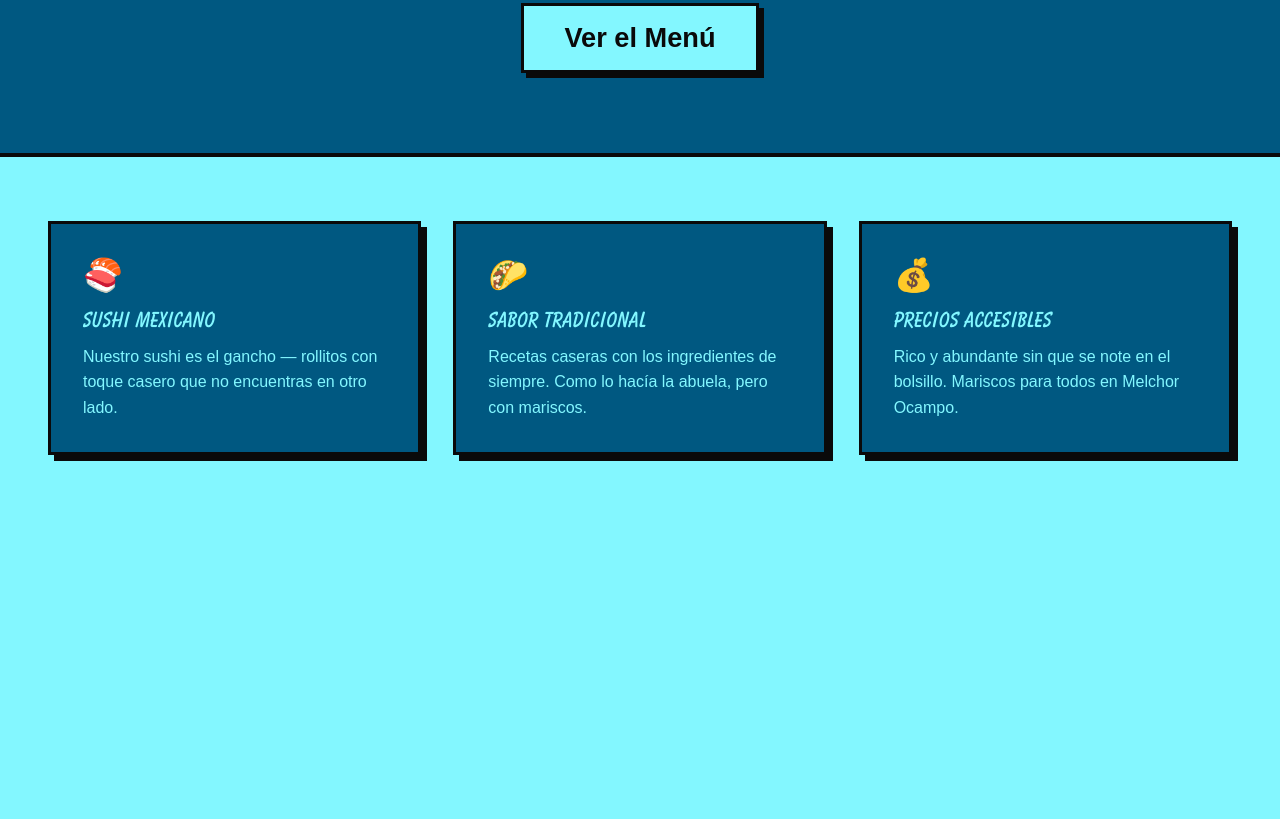
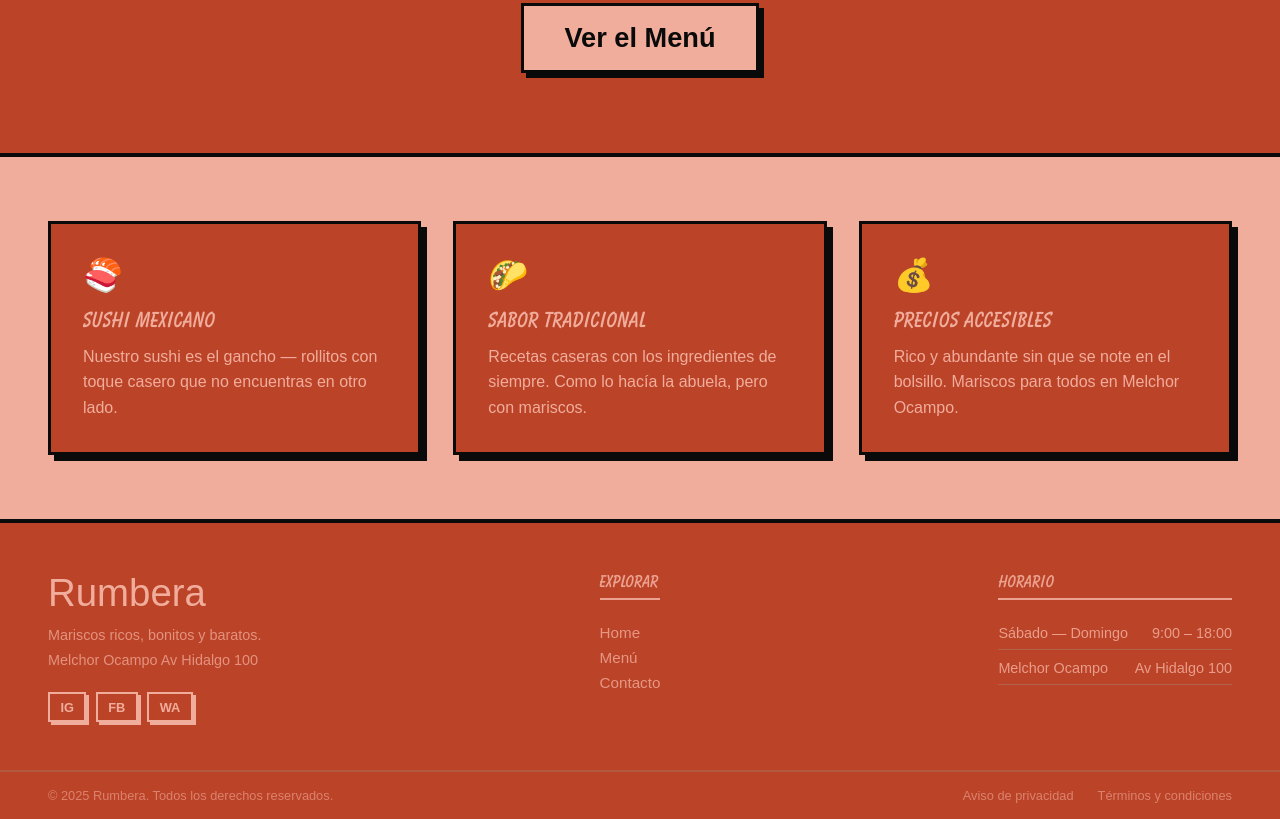
Before and after one commit to AlejandroNav/restaurant-project, a website built with webpack: page src/template.html in a window 1280 px wide. Shown: the part 426-1245 px from the top of the page. Before the commit the page ends 945 px from the top, so only its background shows below. Built offline with nearby package versions, Linux system fonts and the light colour scheme; files whose address does not match are found by name.

Commit message:
Update footer structure and styles for improved layout and responsiveness

```diff
--- a/src/style.css
+++ b/src/style.css
@@ -1,7 +1,7 @@
 :root {
-  --color-1: rgb(131, 247, 255);
-  --color-2: rgb(0, 88, 129);
-  --contrast: rgb(62, 62, 62);
+  --color-1: rgb(241, 173, 156);
+  --color-2: rgb(187, 67, 40);
+  --contrast: rgb(170, 6, 6);
   /* --color-1 :color(display-p3 0.996 0.981 0.459);
    --color-2: color(display-p3 0.204 0.371 0.336);*/
 
@@ -42,7 +42,15 @@ body {
   min-height: 100vh;
   background-color: var(--color-1);
 }
+body {
+  display: flex;
+  flex-direction: column;
+  min-height: 100vh;
+}
 
+#content {
+  flex: 1;
+}
 /* ── Header ── */
 header {
   display: flex;
@@ -55,7 +63,14 @@ header {
   top: 0;
   z-index: 100;
 }
-
+@media (max-width: 768px) {
+  header {
+    flex-direction: column;
+    align-items: center;
+    gap: 0.75rem;
+    padding: 1rem;
+  }
+}
 .logo-title {
   font-family: 'BoldBalloon', sans-serif;
   font-size: 4.2rem;
@@ -165,7 +180,7 @@ nav {
 /* ── Cards ── */
 .cards {
   display: grid;
-  grid-template-columns: repeat(3, 1fr);
+    grid-template-columns: repeat(auto-fit, minmax(240px, 1fr));
   gap: 2rem;
   padding: 4rem 3rem;
   background-color: var(--color-1);
@@ -203,3 +218,156 @@ nav {
   line-height: 1.6;
   color: var(--color-1);
 }
+
+/* ── Footer ── */
+footer {
+  background-color: var(--color-2);
+  border-top: 4px solid var(--black);
+}
+
+.footer-top {
+  display: flex;
+  justify-content: space-between;
+  gap: 3rem;
+  padding: 3rem;
+  flex-wrap: wrap;
+}
+
+.footer-logo {
+  font-family: 'BoldBalloon', sans-serif;
+  font-size: 2.4rem;
+  color: var(--color-1);
+  display: block;
+  margin-bottom: 0.5rem;
+}
+
+.footer-tagline {
+  font-size: 0.9rem;
+  color: var(--color-1);
+  opacity: 0.75;
+  line-height: 1.7;
+  margin-bottom: 1.25rem;
+}
+
+.footer-socials {
+  display: flex;
+  gap: 0.6rem;
+}
+
+.social-btn {
+  background: none;
+  border: 2px solid var(--color-1);
+  color: var(--color-1);
+  padding: 0.35rem 0.65rem;
+  font-family: 'Palanquin', sans-serif;
+  font-weight: 600;
+  font-size: 0.8rem;
+  cursor: pointer;
+  text-decoration: none;
+  box-shadow: 3px 3px 0px var(--color-1);
+  transition: box-shadow 0.1s, transform 0.1s, background-color 0.1s, color 0.1s;
+}
+
+.social-btn:hover {
+  transform: translate(-2px, -2px);
+  box-shadow: 5px 5px 0px var(--color-1);
+  background-color: var(--color-1);
+  color: var(--color-2);
+}
+
+.footer-col-title {
+  font-family: 'Balloon', sans-serif;
+  font-size: 1.1rem;
+  color: var(--color-1);
+  margin-bottom: 1rem;
+  border-bottom: 2px solid var(--color-1);
+  padding-bottom: 0.4rem;
+  opacity: 0.9;
+}
+
+.footer-nav {
+  display: flex;
+  flex-direction: column;
+  gap: 0.5rem;
+}
+
+.footer-link {
+  background: none;
+  border: none;
+  color: var(--color-1);
+  font-family: 'Palanquin', sans-serif;
+  font-size: 0.95rem;
+  cursor: pointer;
+  text-align: left;
+  padding: 0;
+  opacity: 0.8;
+  transition: opacity 0.1s, letter-spacing 0.1s;
+}
+
+.footer-link:hover {
+  opacity: 1;
+  letter-spacing: 0.03em;
+}
+
+.footer-hours {
+  display: flex;
+  flex-direction: column;
+  gap: 0.6rem;
+  min-width: 220px;
+}
+
+.hours-row {
+  display: flex;
+  justify-content: space-between;
+  gap: 1.5rem;
+  font-size: 0.9rem;
+  color: var(--color-1);
+  opacity: 0.85;
+  border-bottom: 1px solid rgba(131, 247, 255, 0.2);
+  padding-bottom: 0.5rem;
+}
+
+/* ── Footer bottom bar ── */
+.footer-bottom {
+  display: flex;
+  justify-content: space-between;
+  align-items: center;
+  flex-wrap: wrap;
+  gap: 0.75rem;
+  padding: 1rem 3rem;
+  border-top: 2px solid rgba(131, 247, 255, 0.2);
+  font-size: 0.8rem;
+  color: var(--color-1);
+  opacity: 0.6;
+}
+
+.footer-legal {
+  display: flex;
+  gap: 1.5rem;
+}
+
+.footer-legal a {
+  color: var(--color-1);
+  text-decoration: none;
+  transition: opacity 0.1s;
+}
+
+.footer-legal a:hover {
+  opacity: 1;
+  text-decoration: underline;
+}
+
+/* ── Footer responsive ── */
+@media (max-width: 600px) {
+  .footer-top {
+    flex-direction: column;
+    padding: 2rem 1.25rem;
+    gap: 2rem;
+  }
+
+  .footer-bottom {
+    flex-direction: column;
+    text-align: center;
+    padding: 1rem 1.25rem;
+  }
+}
--- a/src/template.html
+++ b/src/template.html
@@ -1,10 +1,12 @@
 <!DOCTYPE html>
 <html lang="en">
+
 <head>
   <meta charset="UTF-8" />
   <meta name="viewport" content="width=device-width, initial-scale=1.0" />
   <title>Rumbera</title>
 </head>
+
 <body>
   <header>
     <div class="logo">
@@ -17,5 +19,49 @@
     </nav>
   </header>
   <div id="content"></div>
+  <footer>
+    <div class="footer-top">
+
+      <div class="footer-brand">
+        <span class="footer-logo">Rumbera</span>
+        <p class="footer-tagline">Mariscos ricos, bonitos y baratos.<br>Melchor Ocampo Av Hidalgo 100</p>
+        <div class="footer-socials">
+          <a href="#" aria-label="Instagram" class="social-btn">IG</a>
+          <a href="#" aria-label="Facebook" class="social-btn">FB</a>
+          <a href="#" aria-label="WhatsApp" class="social-btn">WA</a>
+        </div>
+      </div>
+
+      <div class="footer-nav">
+        <p class="footer-col-title">Explorar</p>
+        <button class="footer-link" data-tab="home">Home</button>
+        <button class="footer-link" data-tab="menu">Menú</button>
+        <button class="footer-link" data-tab="contact">Contacto</button>
+      </div>
+
+      <div class="footer-hours">
+        <p class="footer-col-title">Horario</p>
+
+        <div class="hours-row">
+          <span>Sábado — Domingo</span>
+          <span>9:00 – 18:00</span>
+        </div>
+        <div class="hours-row">
+          <span>Melchor Ocampo</span>
+          <span>Av Hidalgo 100</span>
+        </div>
+      </div>
+
+    </div>
+
+    <div class="footer-bottom">
+      <p>© 2025 Rumbera. Todos los derechos reservados.</p>
+      <div class="footer-legal">
+        <a href="#">Aviso de privacidad</a>
+        <a href="#">Términos y condiciones</a>
+      </div>
+    </div>
+  </footer>
 </body>
+
 </html>
```
